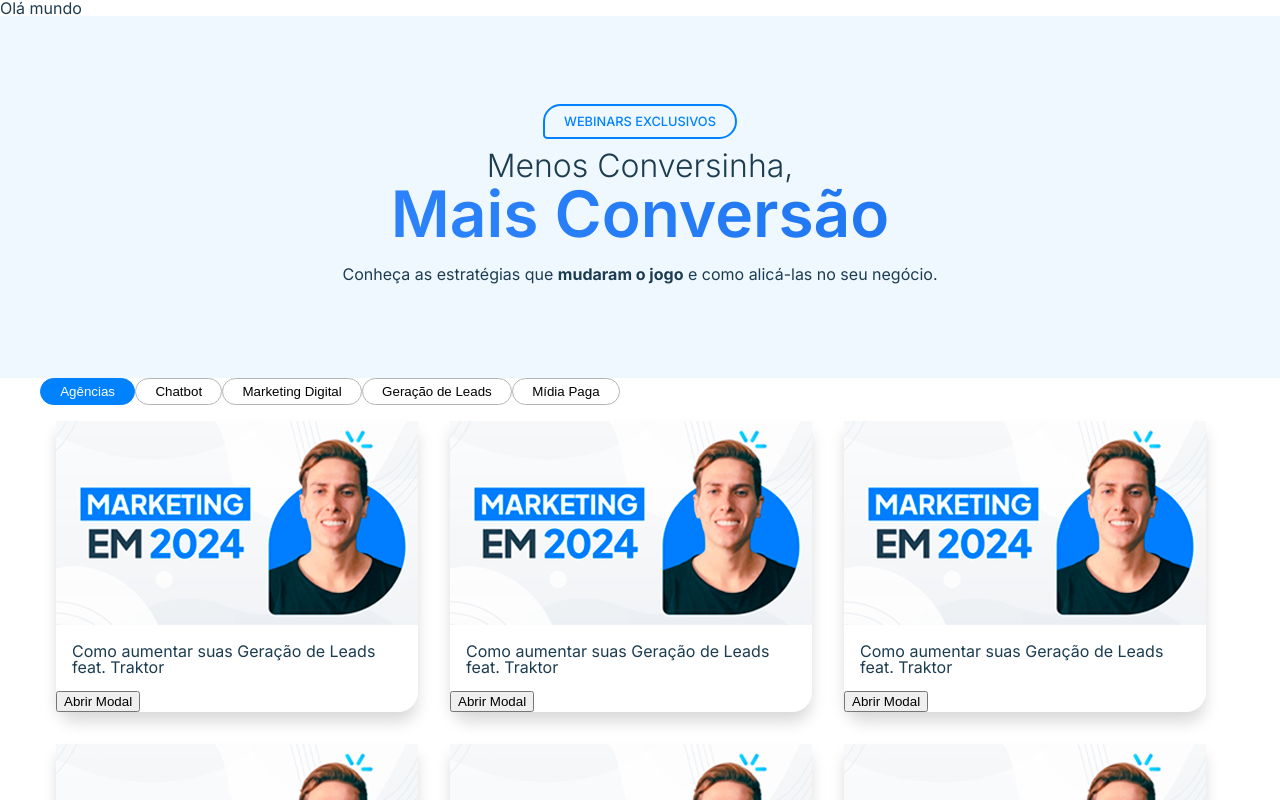
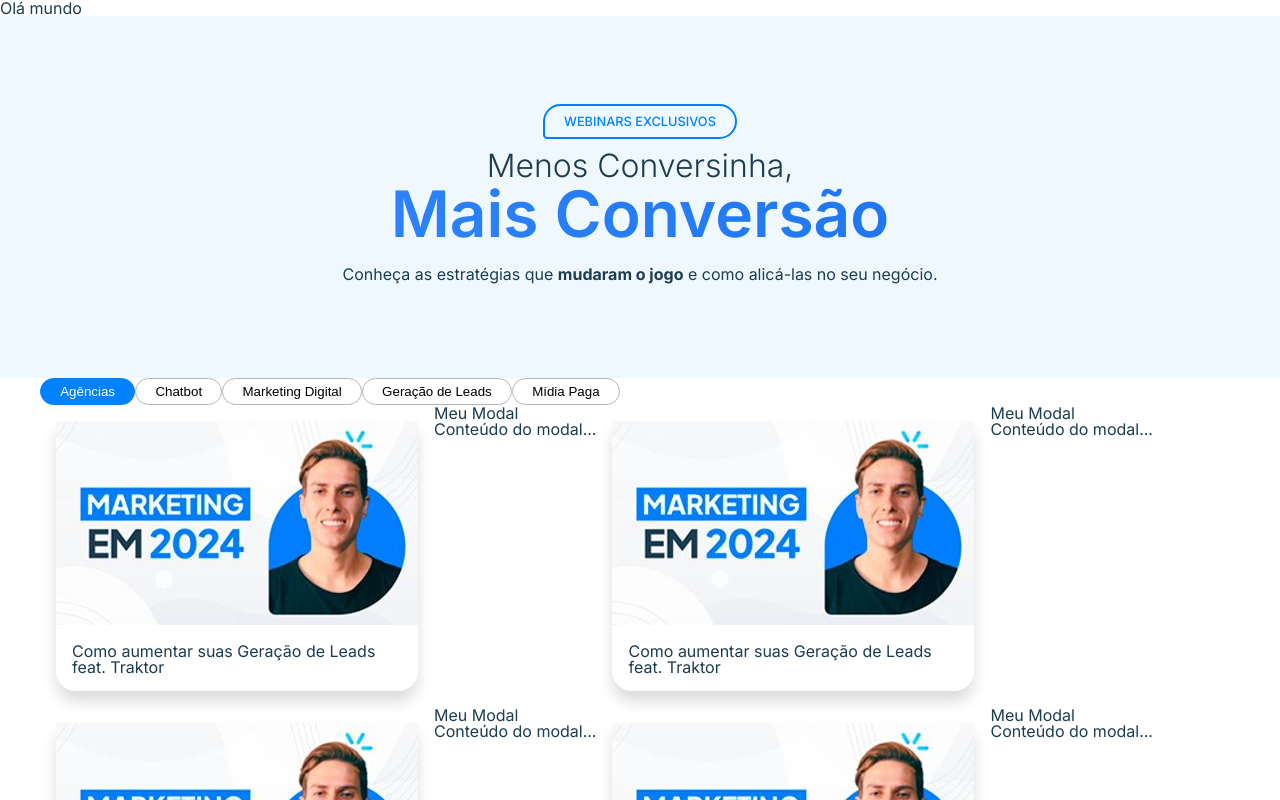
Before and after one commit to felipelamela/Teste_Leadster, a Next.js app: page / in a window 1280 px wide. Shown: the top 800 px of the page. Built offline with nearby package versions, Linux system fonts and the light colour scheme.

Commit message:
modificação no modal

```diff
--- a/package.json
+++ b/package.json
@@ -9,6 +9,11 @@
     "lint": "next lint"
   },
   "dependencies": {
+    "@emotion/react": "^11.11.1",
+    "@emotion/styled": "^11.11.0",
+    "@mui/joy": "^5.0.0-alpha.85",
+    "@mui/material": "^5.13.6",
+    "@react-spring/web": "^9.7.3",
     "@types/node": "20.3.2",
     "@types/react": "18.2.14",
     "@types/react-dom": "18.2.6",
--- a/src/component/ButtonCategory/ButtonCategory.tsx
+++ b/src/component/ButtonCategory/ButtonCategory.tsx
@@ -14,7 +14,7 @@ const ButtonCategory: React.FC<Button> = ({ name, setNumeroBotao, numero, estilo
     function handleClick() {
         setNumeroBotao(numero)
         setCategory(name)
-        console.log(name)
+
     }
     return (
         <button
--- a/src/component/CardSec/CardSec.tsx
+++ b/src/component/CardSec/CardSec.tsx
@@ -4,7 +4,6 @@ import CardVideo from '../CardVideo/CardVideo'
 import style from './CardSec.module.css'
 import { NextPage } from 'next'
 import { IdRandom } from '../../Funcionais'
-import Modal from '../Modal/Modal'
 
 interface ApiResponse {
   categoria: string,
@@ -53,7 +52,6 @@ const CardSec: NextPage<Api> = ({ Api }) => {
 
     const VideoBox = Api.slice(start, end)
     setVideoCard(VideoBox)
-    console.log(Api)
   }, [Api, numeroPagina])
 
 
--- a/src/component/CardVideo/CardVideo.tsx
+++ b/src/component/CardVideo/CardVideo.tsx
@@ -17,6 +17,7 @@ interface ApiResponse {
 
 const CardVideo: React.FC<ApiResponse> = ({ titulo, thumbnail, categoria, link, descricao }) => {
   const [ativaCard, setAtivaCard] = React.useState('desativado')
+  const [open, setOpen] = React.useState(false)
 
   function handleMouseEnter() {
     setAtivaCard('ativaCard')
@@ -25,56 +26,39 @@ const CardVideo: React.FC<ApiResponse> = ({ titulo, thumbnail, categoria, link,
     setAtivaCard('desativado')
   }
 
-
-  const [isModalOpen, setIsModalOpen] = React.useState(false);
-
-  const handleOpenModal = () => {
-    setIsModalOpen(true);
-  };
-
-  const handleCloseModal = () => {
-    setIsModalOpen(false);
-  };
-
-
-
-
-
   return (
+    <>
       <div
         className={`${style.containerCard} ${ativaCard}`}
         onMouseEnter={event => handleMouseEnter()}
         onMouseLeave={event => handleMouseOut()}
-      onClick={handleOpenModal}
+        onClick={event => setOpen(true)}
       >
         <Image
           src={thumbnail}
           alt='decri'
           width={362}
           height={204}
-        quality={60}
-
         />
         <span className={`${ativaCard}`}>▶</span>
         <p className={style.textCard}>{titulo}</p>
 
-      <div>
-        <button onClick={handleOpenModal}>Abrir Modal</button>
+
+      </div >
 
       <Modal
-          isOpen={isModalOpen}
-          onClose={handleCloseModal}
-          categoria={categoria}
+        titulo={titulo}
         link={link}
         descricao={descricao}
-          titulo={titulo}
         thumbnail={thumbnail}
+        open={open}
+        setOpen={setOpen}
+
+
       />
 
 
-      </div>
-    </div >
-
+    </>
 
 
 
--- a/src/component/Main/Main.tsx
+++ b/src/component/Main/Main.tsx
@@ -4,7 +4,6 @@ import ContainerButtons from "../ContainerButtons/ContainerButtons"
 import style from './Main.module.css'
 import CardSec from "../CardSec/CardSec"
 import useFetch from "../useFetch/useFetch"
-import Modal from '../Modal/Modal'
 
 
 
@@ -12,8 +11,6 @@ export default function Main() {
   const [categoriaAtual, setCategoriaAtual] = React.useState<string>('Agências')
 
   const { data, setCategory } = useFetch(categoriaAtual)
-
-
 
 
 
@@ -25,7 +22,10 @@ export default function Main() {
 
       <CardSec
         Api={data}
+
       />
+
+
 
 
     </main>)
--- a/src/component/Modal/Modal.tsx
+++ b/src/component/Modal/Modal.tsx
@@ -1,33 +1,37 @@
-import React from 'react';
+import { useRef, useEffect } from 'react';
 
-interface ModalProps {
-  isOpen: boolean;
-  onClose: () => void;
-  categoria: string,
+interface Modal {
   titulo: string,
   link: string,
   descricao: string,
   thumbnail: string
+  open: boolean
+  setOpen: Function
 }
 
 
-interface ApiResponse {
-
-}
 
 
-const Modal: React.FC<ModalProps> = ({ isOpen, onClose, titulo, thumbnail, categoria, link, descricao }) => {
-  if (!isOpen) {
-    return null;
-  }
+
+const Modal: React.FC<Modal> = ({ titulo, link, descricao, thumbnail, open, setOpen }) => {
+  const modalRef = useRef<HTMLDivElement>(null);
+
+  useEffect(() => {
+    const handleClickOutside = (event: MouseEvent) => {
+      if (modalRef.current && !modalRef.current.contains(event.target as Node)) {
+
+        console.log('Modal fechado');
+      }
+    };
+
+    document.addEventListener('mousedown', handleClickOutside);
+  }, []);
 
   return (
-    <div className="modal">
+    <div className="modal" ref={modalRef}>
       <div className="modal-content">
-        <button className="close-button" onClick={onClose}>
-          Fechar
-        </button>
-
+        <h1>Meu Modal</h1>
+        <p>Conteúdo do modal...</p>
       </div>
     </div>
   );
--- a/src/component/useFetch/useFetch.tsx
+++ b/src/component/useFetch/useFetch.tsx
@@ -17,7 +17,6 @@ const useFetch = (categoriaAtual: string) => {
 
   React.useEffect(() => {
     const fetchData = async () => {
-      console.log(category)
       try {
         setLoading(true);
         const response = await fetch('/data/videos.json');
@@ -32,8 +31,7 @@ const useFetch = (categoriaAtual: string) => {
       }
     };
     fetchData();
-    console.log(data)
-    console.log(data)
+
   }, [category]);
 
   return { data, loading, error, category, setCategory };
```
Also changed, not shown: public/img/thumbnail.png, src/component/Modal/Modal.module.css (deleted), 1 other file (tests, documents, lock files or other folders). Lines whose indentation alone changed are shown as unchanged.
